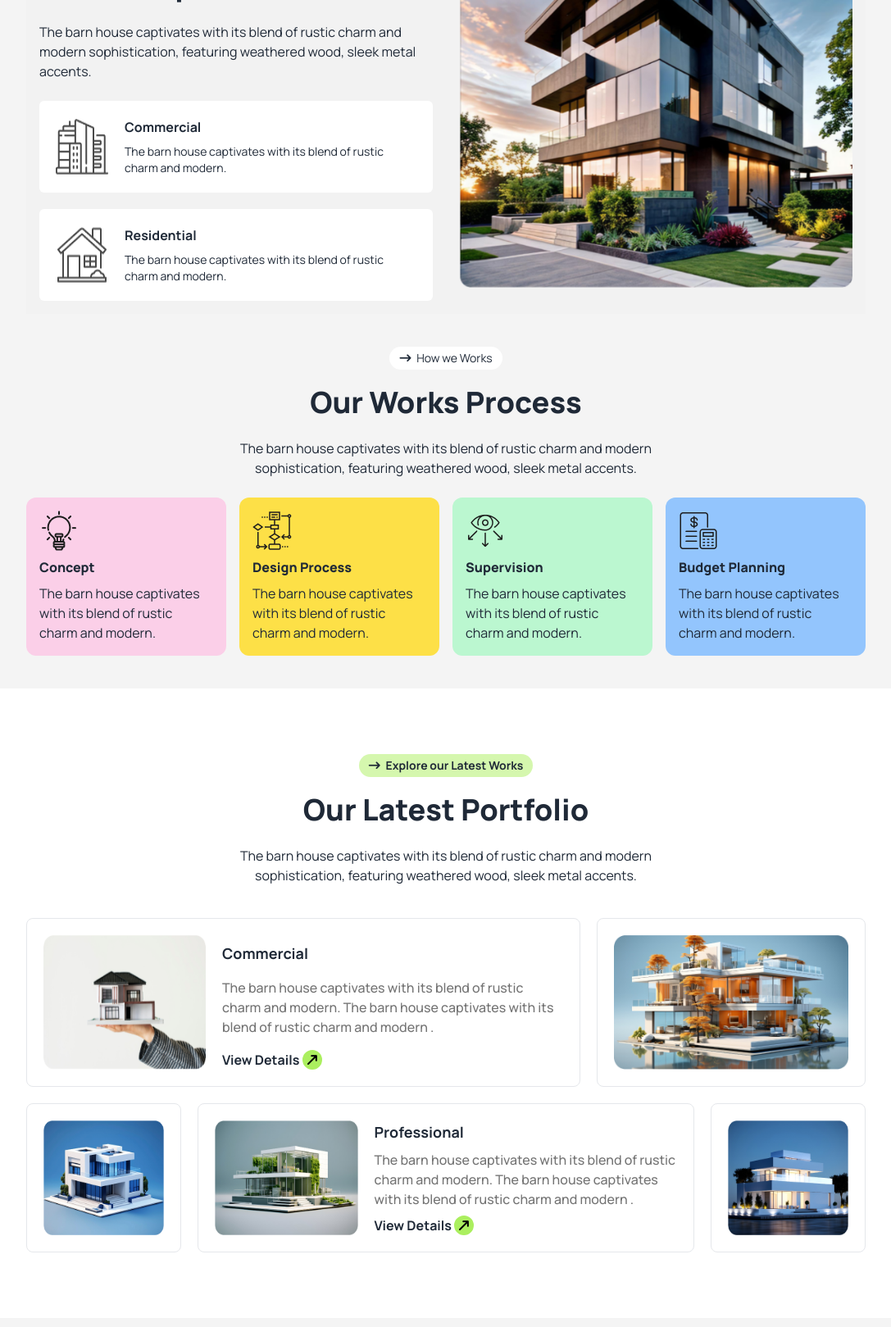
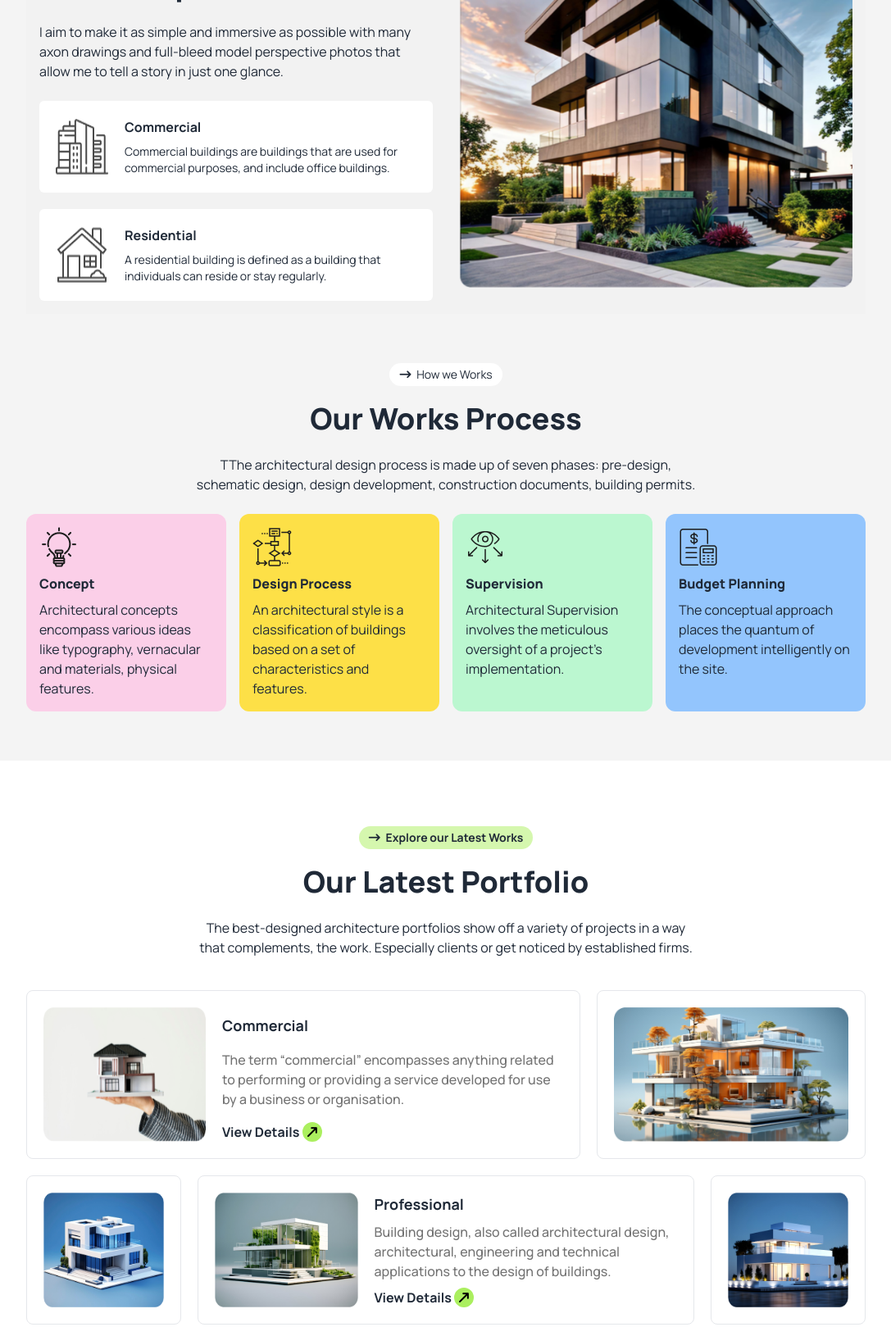
Before and after one commit to wadsahin/assignment-03, a plain HTML site: page index.html in a window 1280 px wide. Shown: the part 1063-2682 px from the top of the page at 82% size, without its empty margins (96-1183 px from the left). Drawn offline with nearby package versions, Linux system fonts and the light colour scheme.

Commit message:
Added meaning full text contents for every section

```diff
--- a/index.html
+++ b/index.html
@@ -135,8 +135,7 @@
               <h2 class="text-3xl md:text-4xl font-black text-center lg:leading-tight lg:text-left">We design
                 thoughtful, liveable spaces</h2>
               <p class="py-6 text-center lg:text-left">
-                The barn house captivates with its blend of rustic charm and
-                modern sophistication, featuring weathered wood, sleek metal accents.
+                I aim to make it as simple and immersive as possible with many axon drawings and full-bleed model perspective photos that allow me to tell a story in just one glance.
               </p>
               <!-- cards container -->
               <div>
@@ -147,7 +146,7 @@
                   <!-- card  text content -->
                   <div>
                     <h4 class="font-bold mb-2">Commercial</h4>
-                    <p class="text-sm">The barn house captivates with its blend of rustic charm and modern.</p>
+                    <p class="text-sm">Commercial buildings are buildings that are used for commercial purposes, and include office buildings.</p>
                   </div>
                 </div>
                 <!-- card 2 -->
@@ -157,7 +156,7 @@
                   <!-- card  text content -->
                   <div>
                     <h4 class="font-bold mb-2">Residential</h4>
-                    <p class="text-sm">The barn house captivates with its blend of rustic charm and modern.</p>
+                    <p class="text-sm">A residential building is defined as a building that individuals can reside or stay regularly.</p>
                   </div>
                 </div>
               </div>
@@ -171,7 +170,7 @@
       </div>
     </section>
     <!-- Work Process section start -->
-    <section class="w-11/12 lg:w-4/5 mx-auto pb-10">
+    <section class="w-11/12 lg:w-4/5 mx-auto pb-10 my-5">
       <!-- section btn -->
       <div class="mb-5 flex justify-center">
         <a class="bg-white text-sm px-3 py-1 rounded-full space-x-1" href="#">
@@ -184,9 +183,7 @@
       <div>
         <h2 class="text-3xl md:text-4xl font-black text-center mb-6">Our Works Process
         </h2>
-        <p class="text-center md:w-3/5 mx-auto">The barn house captivates with its blend of rustic charm and modern
-          sophistication,
-          featuring weathered wood, sleek metal accents.
+        <p class="text-center md:w-3/5 mx-auto">TThe architectural design process is made up of seven phases: pre-design, schematic design, design development, construction documents, building permits.
         </p>
         <!-- cards container -->
         <div class="grid grid-cols-1 sm:grid-cols-2 lg:grid-cols-4 gap-4 mt-6">
@@ -194,25 +191,25 @@
           <div class="bg-pink-200 rounded-xl p-4 space-y-2">
             <img src="./assets/concept.png" alt="">
             <h3 class="font-extrabold">Concept</h3>
-            <p>The barn house captivates with its blend of rustic charm and modern.</p>
+            <p>Architectural concepts encompass various ideas like typography, vernacular and materials, physical features.</p>
           </div>
           <!-- card 2 -->
           <div class="bg-yellow-300 rounded-xl p-4 space-y-2">
             <img src="./assets/flow-chart.png" alt="">
             <h3 class="font-extrabold">Design Process</h3>
-            <p>The barn house captivates with its blend of rustic charm and modern.</p>
+            <p>An architectural style is a classification of buildings based on a set of characteristics and features.</p>
           </div>
           <!-- card 3 -->
           <div class="bg-green-200 rounded-xl p-4 space-y-2">
             <img src="./assets/vision.png" alt="">
             <h3 class="font-extrabold">Supervision</h3>
-            <p>The barn house captivates with its blend of rustic charm and modern.</p>
+            <p>Architectural Supervision involves the meticulous oversight of a project's implementation.</p>
           </div>
           <!-- card 4 -->
           <div class="bg-blue-300 rounded-xl p-4 space-y-2">
             <img src="./assets/budget-planning.png" alt="">
             <h3 class="font-extrabold">Budget Planning</h3>
-            <p>The barn house captivates with its blend of rustic charm and modern.</p>
+            <p>The conceptual approach places the quantum of development intelligently on the site.</p>
           </div>
 
         </div>
@@ -235,9 +232,7 @@
         <div>
           <h2 class="text-3xl md:text-4xl font-black text-center mb-6">Our Latest Portfolio
           </h2>
-          <p class="text-center md:w-3/5 mx-auto">The barn house captivates with its blend of rustic charm and modern
-            sophistication,
-            featuring weathered wood, sleek metal accents.
+          <p class="text-center md:w-3/5 mx-auto">The best-designed architecture portfolios show off a variety of projects in a way that complements, the work. Especially clients or get noticed by established firms.
           </p>
           <!-- cards container -->
           <div class="mt-10 grid gap-5">
@@ -253,8 +248,7 @@
                 <!-- text col -->
                 <div class="space-y-4 col-span-1 lg:col-span-2 mt-2">
                   <h5 class="text-lg font-bold">Commercial</h5>
-                  <p class="font-medium text-[#737373]">The barn house captivates with its blend of rustic charm and
-                    modern. The barn house captivates with its blend of rustic charm and modern .
+                  <p class="font-medium text-[#737373]">The term “commercial” encompasses anything related to performing or providing a service developed for use by a business or organisation.
                   </p>
                   <div>
                     <a class="" href="#">
@@ -285,8 +279,7 @@
                 <!-- text col -->
                 <div class="space-y-2 col-span-1 lg:col-span-2">
                   <h5 class="text-lg font-bold">Professional</h5>
-                  <p class="font-medium text-[#737373]">The barn house captivates with its blend of rustic charm and
-                    modern. The barn house captivates with its blend of rustic charm and modern .
+                  <p class="font-medium text-[#737373]">Building design, also called architectural design, architectural, engineering and technical applications to the design of buildings.
                   </p>
                   <div>
                     <a class="" href="#">
@@ -444,9 +437,7 @@
         <div class="mb-5">
           <h2 class="text-3xl md:text-4xl font-black text-center mb-6 tracking-tight">Let’s Discuss Next Project
           </h2>
-          <p class="text-center mx-auto">The barn house captivates with its blend of rustic charm and modern
-            sophistication,
-            featuring weathered wood, sleek metal accents.</p>
+          <p class="text-center mx-auto">We’re here to assist you with the best quality architectural drawing for Mixed Use Buildings, hospitals, Commercial Office Buildings.</p>
         </div>
         <!-- contact form -->
         <form action="" class="space-y-4">
@@ -479,9 +470,7 @@
             <span class="text-2xl text-white">Rinterio</span>
           </a>
         </div>
-        <p class="text-[#737373] md:w-4/6 mx-auto">The barn house captivates with its blend of rustic charm and modern
-          sophistication, featuring
-          weathered wood, sleek metal accents.</p>
+        <p class="text-[#737373] md:w-4/6 mx-auto">We’re here to assist you with the best quality architectural drawing for Residential houses, Apartment Buildings, Industrial buildings, Commercial Office Buildings.</p>
       </aside>
       <nav class="my-6">
         <ul class="flex flex-col sm:flex-row gap-6 md:gap-20 text-[#E9E9E9]">
```
